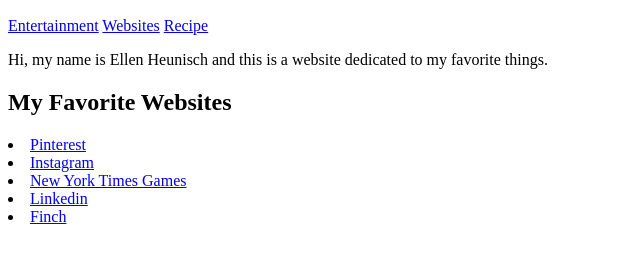
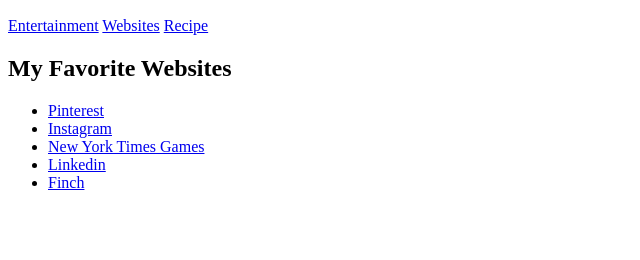
Before and after one commit to ellenmheunisch/cs318, a plain HTML site: page Lab 1/websites.html in a window 1280 px wide. Shown: the part 110-370 px from the top of the page, without its empty margins (0-640 px from the left). Drawn offline with Linux system fonts and the light colour scheme.

Commit message:
completed lab 1 correctly

```diff
--- a/Lab 1/websites.html
+++ b/Lab 1/websites.html
@@ -16,20 +16,17 @@
         <a href="entertainment.html">Entertainment</a>
         <a href="websites.html">Websites</a>
         <a href="recipe.html">Recipe</a>
-
+        </nav>
       </header>
 <main>
-    <p> Hi, my name is Ellen Heunisch and this is a website dedicated to my favorite things.</p>
-</main>
-        </body>
-
-</header>
-<main>
-
-</main>
     <h2> My Favorite Websites</h2>
+    <ul>
     <li><a href="https://www.pinterest.com/">Pinterest</a></li>
     <li><a href="https://www.instagram.com/">Instagram</a> </li>
    <li><a href=https://www.nytco.com/games>New York Times Games</a> </li>
     <li><a href="https://www.linkedin.com/">Linkedin</a> </li>
     <li><a href="https://finchcare.com/">Finch</a> </li>
+    </ul>
+</main>
+
+   </body>
```
Also changed, not shown: Lab 1/Index.html (+1 -1 lines), Lab 1/entertainment.html (+2 -1 lines), Lab 1/recipe.html (+1 -1 lines).
